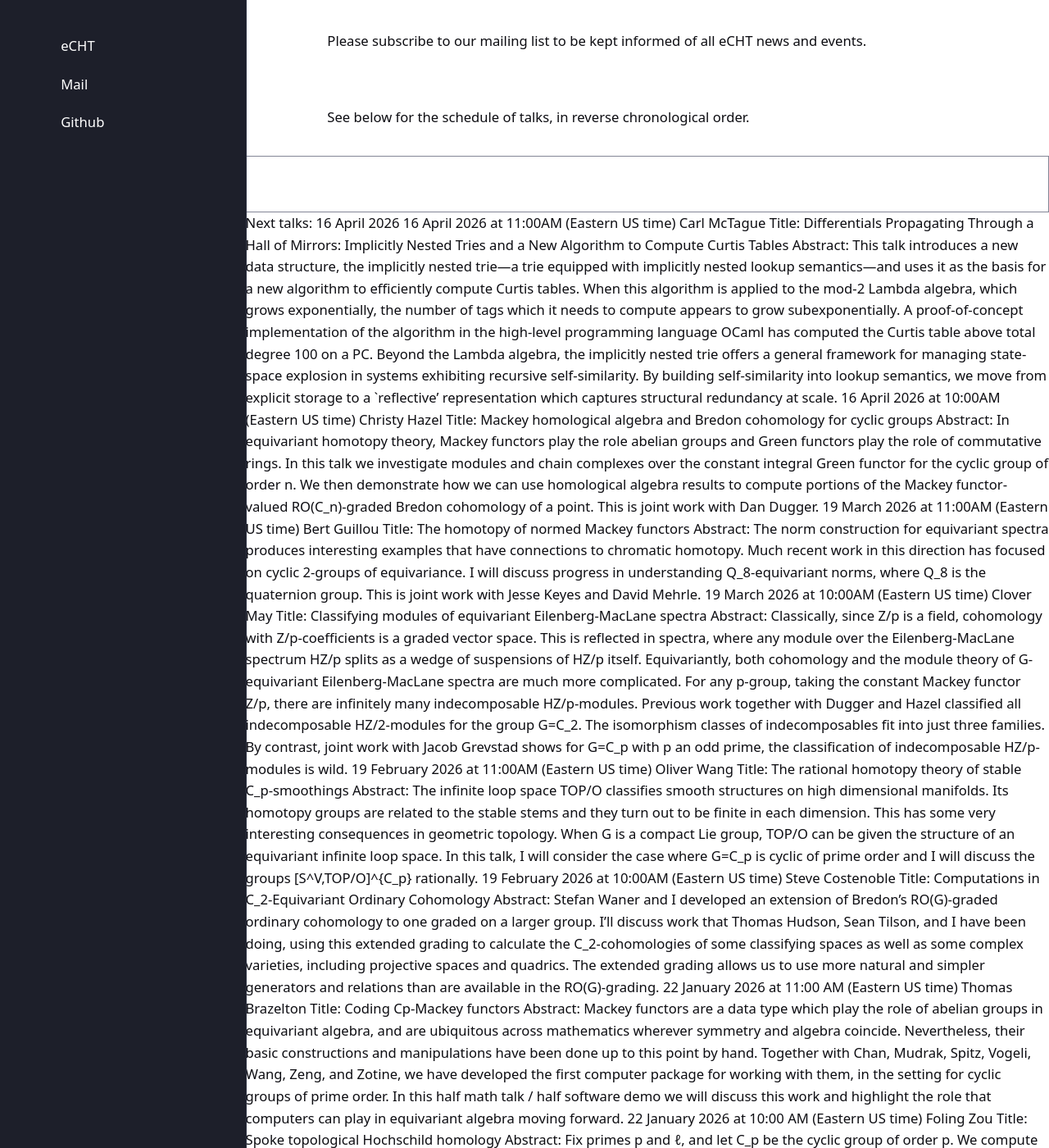
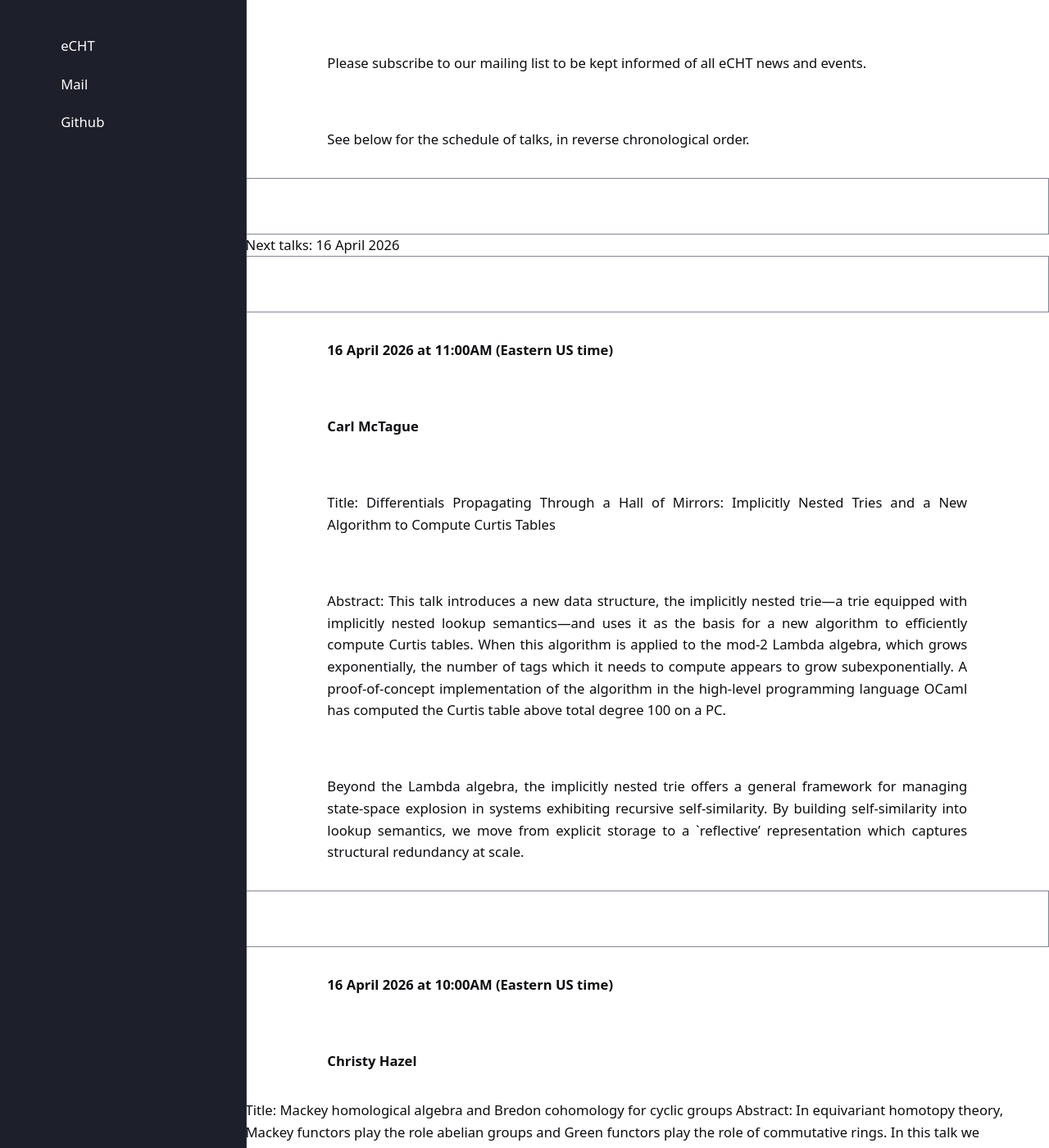
Before and after one commit to eCHTorc/eCHTorc.github.io, a Jekyll site: the page built from eCHT-research-seminar.html, in a window 1280 px wide and 1400 px high, scrolled down 880 px. Shown: the whole window at 82% size. Built offline with Jekyll 4.4.1, drawn with Linux system fonts in a browser that asks for light colours; some of the changed text lies outside the part shown.

```diff
--- a/eCHT-research-seminar.html
+++ b/eCHT-research-seminar.html
@@ -47,22 +46,34 @@ See below for the schedule of talks, in reverse chronological order.
 </p>
 
 <hr>
+Next talks: 16 April 2026
+<hr>
 
-Next talks: 16 April 2026
+<p>
+<strong>16 April 2026 at 11:00AM (Eastern US time)</strong>
+</p>
 
-16 April 2026 at 11:00AM (Eastern US time)
+<p>
+<strong>Carl McTague</strong>
+</p>
 
-Carl McTague
+<p>
+Title: Differentials Propagating Through a Hall of Mirrors: Implicitly Nested Tries and a New Algorithm to Compute Curtis Tables
+</p>
 
-Title: Differentials Propagating Through a Hall of Mirrors: Implicitly Nested Tries and a New Algorithm to Compute Curtis Tables
+<p>
+Abstract: This talk introduces a new data structure, the implicitly nested trie—a trie equipped with implicitly nested lookup semantics—and uses it as the basis for a new algorithm to efficiently compute Curtis tables. When this algorithm is applied to the mod-2 Lambda algebra, which grows exponentially, the number of tags which it needs to compute appears to grow subexponentially. A proof-of-concept implementation of the algorithm in the high-level programming language OCaml has computed the Curtis table above total degree 100 on a PC.
+</p>
 
-Abstract: This talk introduces a new data structure, the implicitly nested trie—a trie equipped with implicitly nested lookup semantics—and uses it as the basis for a new algorithm to efficiently compute Curtis tables. When this algorithm is applied to the mod-2 Lambda algebra, which grows exponentially, the number of tags which it needs to compute appears to grow subexponentially. A proof-of-concept implementation of the algorithm in the high-level programming language OCaml has computed the Curtis table above total degree 100 on a PC.
+<p>
+Beyond the Lambda algebra, the implicitly nested trie offers a general framework for managing state-space explosion in systems exhibiting recursive self-similarity. By building self-similarity into lookup semantics, we move from explicit storage to a `reflective’ representation which captures structural redundancy at scale.
+</p>
 
-Beyond the Lambda algebra, the implicitly nested trie offers a general framework for managing state-space explosion in systems exhibiting recursive self-similarity. By building self-similarity into lookup semantics, we move from explicit storage to a `reflective’ representation which captures structural redundancy at scale.
+<hr>
 
-16 April 2026 at 10:00AM (Eastern US time)
+<strong>16 April 2026 at 10:00AM (Eastern US time)</strong>
 
-Christy Hazel
+<strong>Christy Hazel</strong>
 
 Title: Mackey homological algebra and Bredon cohomology for cyclic groups
 
```
Also changed, not shown: other parts of eCHT-research-seminar.html (+1 -2 lines).
